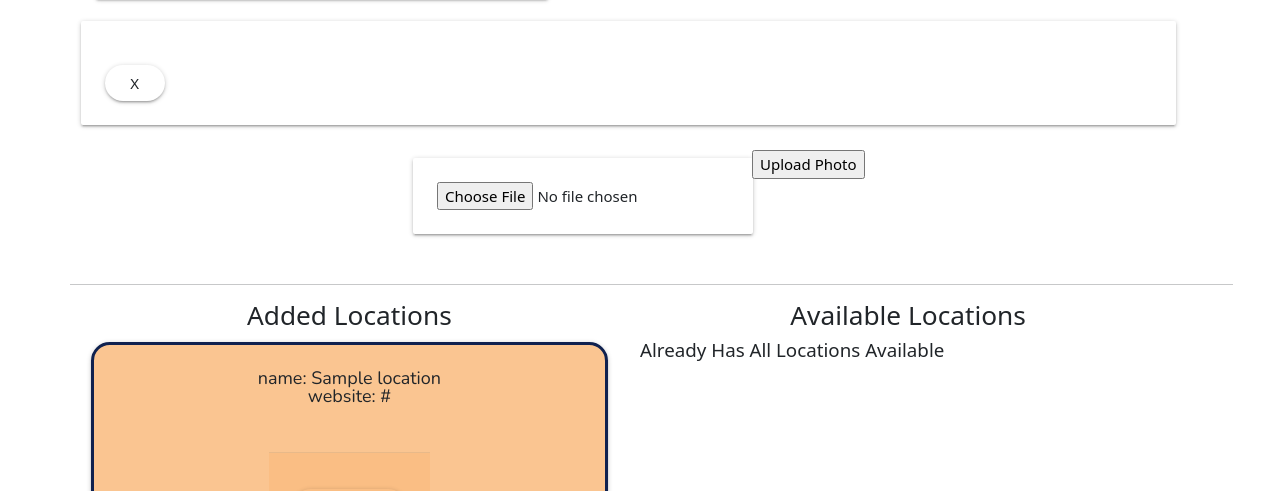
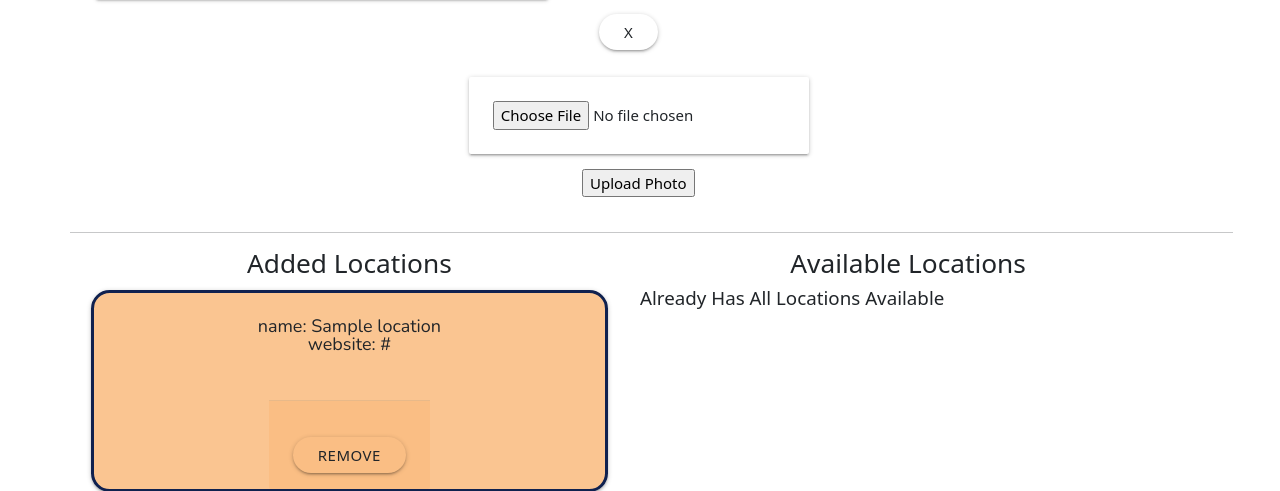
Before and after one commit to oselim14/travel-now, a Django app: page /itinerary/1/ in a window 1280 px wide. Shown: the part 1163-1654 px from the top of the page. Run offline with Django 3.2, Linux system fonts and the light colour scheme; a user stored in the database is signed in; tables that the repository leaves empty hold one stand-in row (values such as "Sample post"); some libraries are stand-ins or nearby versions.

Commit message:
update detail styple

```diff
--- a/main_app/static/css/style.css
+++ b/main_app/static/css/style.css
@@ -179,10 +179,12 @@
   }
 
   .mb-3 {
+    display: flex;
     justify-content: center;
     margin: 10px;
     padding-top: 10px;
-
+    flex-direction: column;
+    align-items: center;
   }
 
   .responsive-img {
@@ -194,3 +196,13 @@
   .comment-form {
     justify-content: center !important;
   }
+
+  #photo-button {
+    margin: auto;
+
+  }
+
+  #photo-form{
+    display: flex;
+    justify-content: center;
+  }
--- a/main_app/templates/itinerary/detail.html
+++ b/main_app/templates/itinerary/detail.html
@@ -1,5 +1,6 @@
 {% extends 'base.html' %}
 {% block content %}
+
 
 <h1>Itinerary Details</h1>
 
@@ -19,11 +20,11 @@
     </div>
 
     {% for photo in itinerary.photo_set.all %}
-    <img class="responsive-img card-panel" src="{{photo.url}}">
+    <img class="responsive-img card-panel"  src="{{photo.url}}">
       {% if request.user.id == itinerary.user.id %}
-        <form action="{% url 'photo_delete' photo.id %}" enctype="multipart/form-data" method="POST" class="card-panel">
+        <form action="{% url 'photo_delete' photo.id %}" enctype="multipart/form-data" method="POST" id="photo-form">
         {% csrf_token %}
-        <button type="submit" class="btn">X</button>
+        <button type="submit" class="btn" id="photo-button">X</button>
         </form>
       {% else %}
         <div class="card-panel center-align">No Photos Uploaded</div>
@@ -37,7 +38,6 @@
         {% csrf_token %}
         <input type="file" name="photo-file" class="custom-file-input">
       </div>
-      <br><br>
       <div class="input-group-append">
         <input type="submit" class="custom-file-input" value="Upload Photo">
       </div>
```
Also changed, not shown: README.md.
